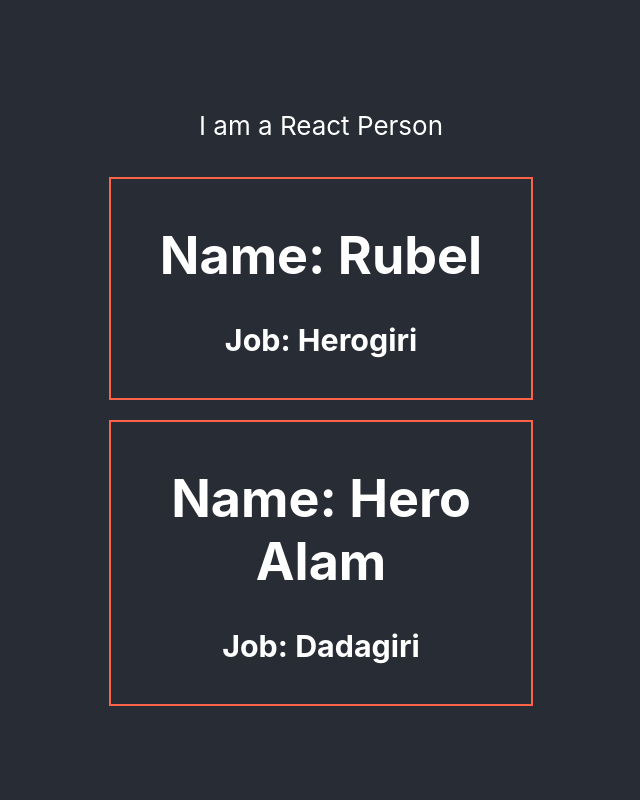
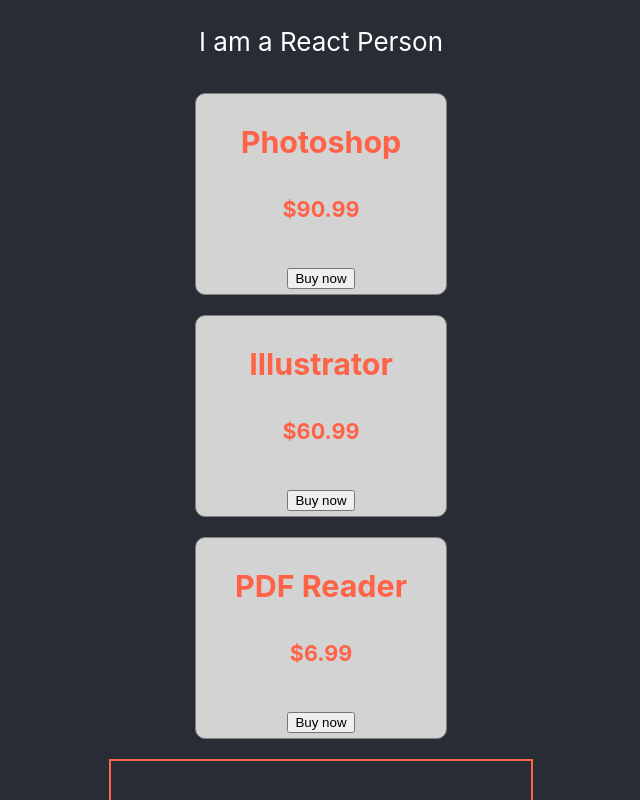
Before and after one commit to CrazyPythonLover1/React-core-concepts, a React (Create React App) app: page / in a window 1280 px wide. Shown: the top 800 px of the page, without its empty margins (319-959 px from the left). Built offline with nearby package versions, Linux system fonts and the light colour scheme.

Commit message:
pass dynamic object to component

```diff
--- a/src/App.js
+++ b/src/App.js
@@ -6,17 +6,49 @@
 
 function App() {
   const Nayok = [ 'Rubel', 'Hero Alam', 'kasem', 'Jasim', 'Manna'];
+  const products = [
+    {name:'Photoshop', price:'$90.99'},
+    {name:'Illustrator', price:'$60.99'},
+    {name:'PDF Reader', price:'$6.99'},
+  ]
+
   return (
     <div className="App">
       <header className="App-header">
        <p> I am a React Person</p>
+       <Product product={products[0]}>  </Product>
+       <Product product={products[1]}>  </Product>
+       <Product product={products[2]}>  </Product>
+
         <Person name={Nayok[0]} job="Herogiri"></Person>
         <Person name={Nayok[1]} job="Dadagiri"></Person>
+        <Person name={Nayok[3]} job="Kamla"></Person>
 
 
       </header>
     </div>
   );
+}
+
+function Product(props){
+  const productStyle={
+    color: 'tomato',
+    border:'1px solid gray',
+    borderRadius: '10px',
+    backgroundColor: 'lightgray',
+    height: '200px',
+    width: '250px',
+    margin:'10px',
+    float: 'left',
+  }
+  const {name, price} = props.product
+  return (
+    <div style={productStyle}>
+      <h3>{name} </h3>
+      <h5> {price} </h5>
+      <button>Buy now</button>
+    </div>
+  )
 }
 
 function Person(props){
```
